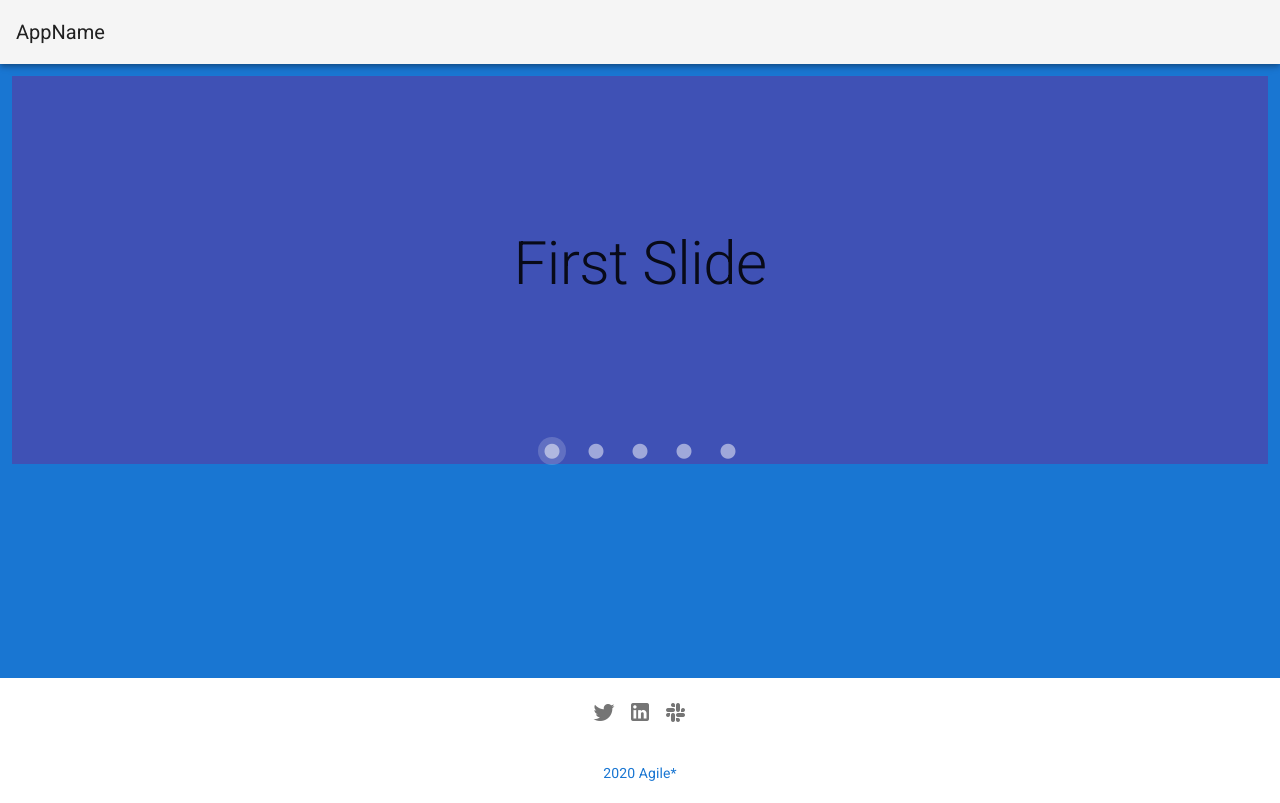
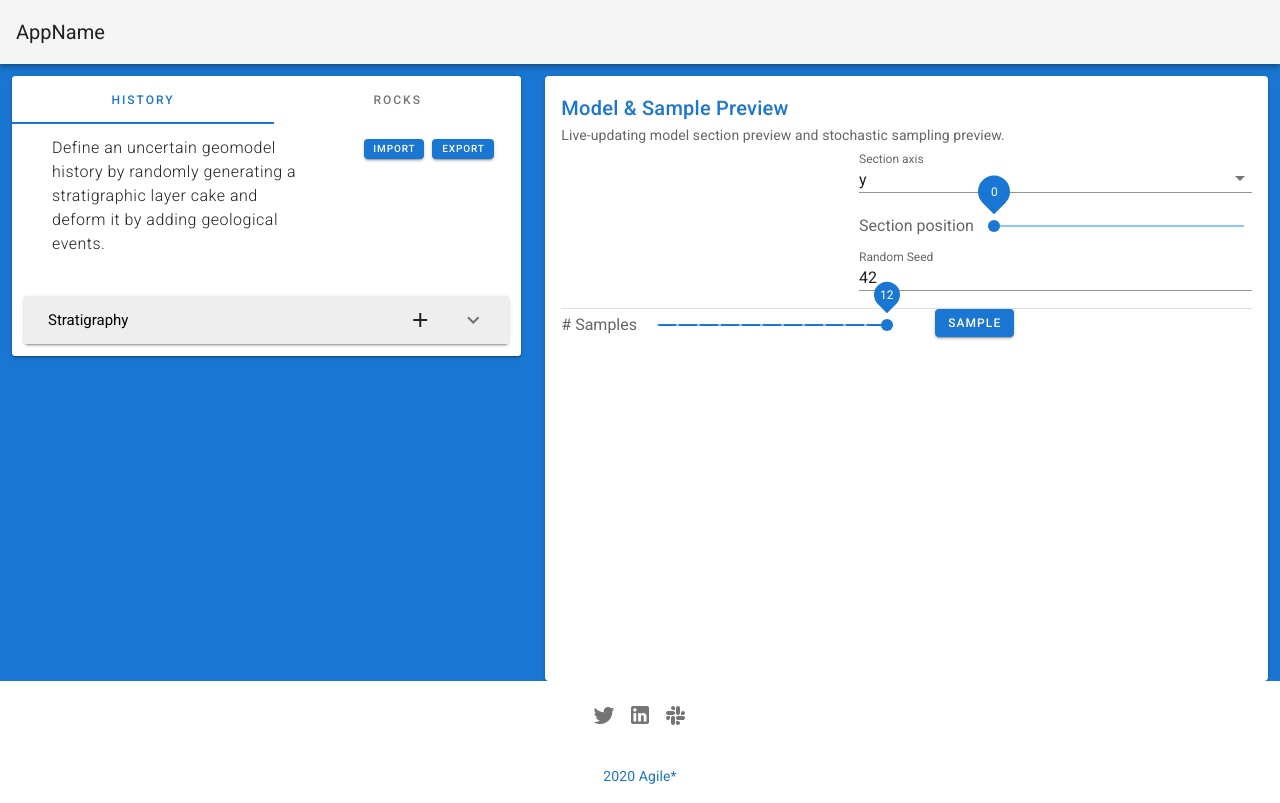
Before and after one commit to agilescientific/modelr2, a Vue app: page / in a window 1280 px wide. Built offline with nearby package versions, Linux system fonts and the light colour scheme.

Commit message:
Router refactor

```diff
--- a/src/App.vue
+++ b/src/App.vue
@@ -34,9 +34,11 @@
     <v-footer padless light class="white">
       <v-card flat tile class="text-center mx-auto white">
         <v-card-text>
-          <v-btn icon>
-            <v-icon>mdi-twitter</v-icon>
-          </v-btn>
+          <a href="https://twitter.com/agilegeo">
+            <v-btn icon>
+              <v-icon>mdi-twitter</v-icon>
+            </v-btn>
+          </a>
           <v-btn icon>
             <v-icon>mdi-linkedin</v-icon>
           </v-btn>
--- a/src/router/index.js
+++ b/src/router/index.js
@@ -1,31 +1,18 @@
 import Vue from 'vue'
 import VueRouter from 'vue-router'
-import Home from '../views/Home.vue'
 
 Vue.use(VueRouter)
 
   const routes = [
   {
     path: '/',
-    name: 'Home',
-    component: Home,
-    icon: 'mdi-home'
-  },
-  {
-    path: '/model',
     name: 'Build Model',
     // route level code-splitting
     // this generates a separate chunk (about.[hash].js) for this route
     // which is lazy-loaded when the route is visited.
     component: () => import(/* webpackChunkName: "about" */ '../views/Model.vue'),
     icon: 'model_training'
-  },
-    {
-      path: '/rocklibrary',
-      name: 'Rock Library',
-      component: () => import(/* webpackChunkName: "about" */ '../views/RockLibrary.vue'),
-      icon: 'public'
-    }
+  }
 ]
 
 const router = new VueRouter({
```
